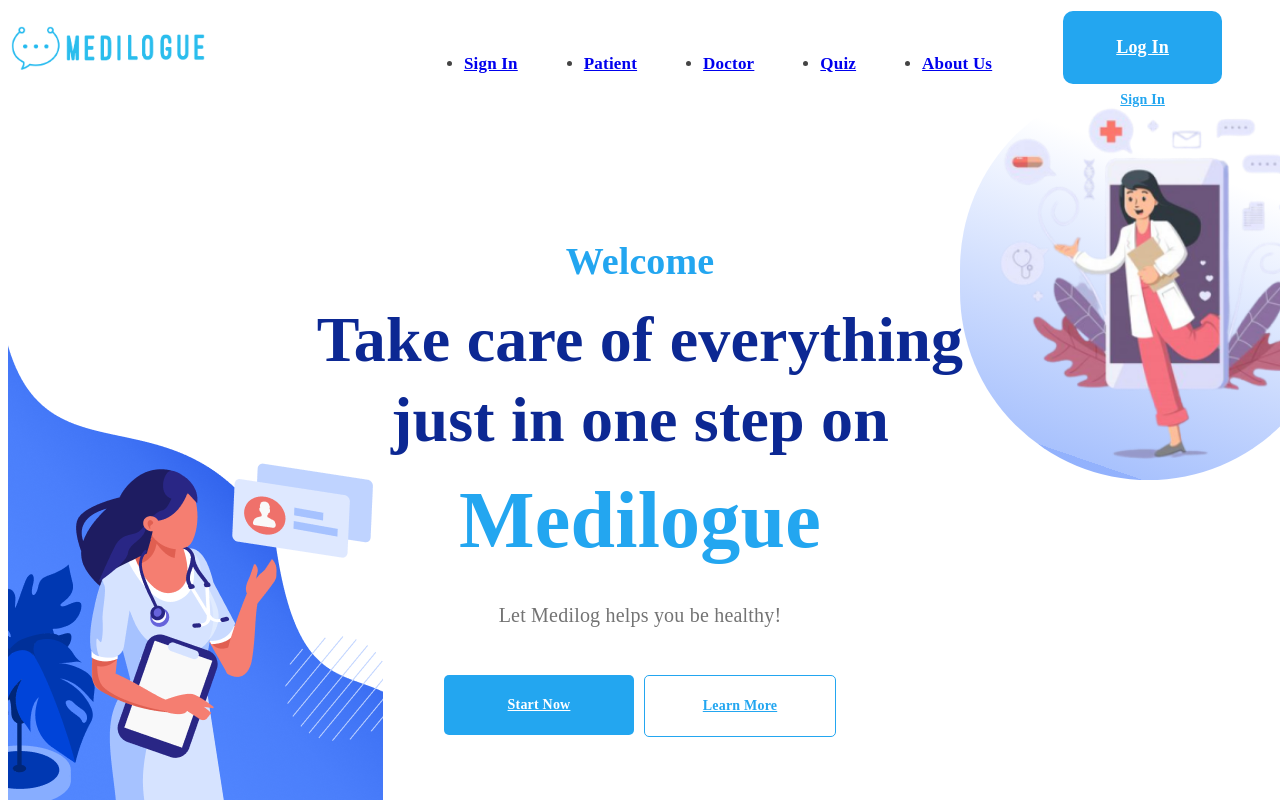
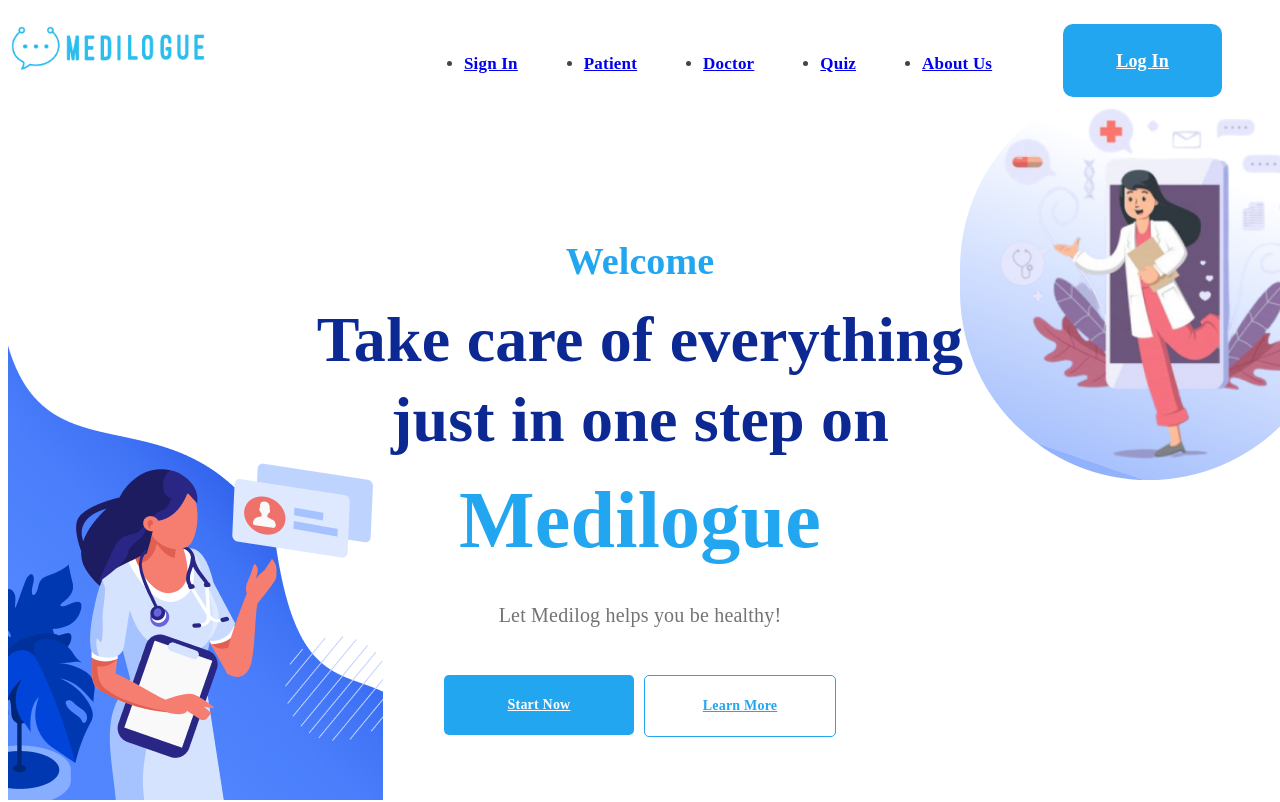
Before and after one commit to AWS-Yonsei/medilogue_frontend, a React (Create React App) app: page / in a window 1280 px wide. Shown: the top 802 px of the page. Built offline with nearby package versions, Linux system fonts and the light colour scheme.

Commit message:
Clean Menu

```diff
--- a/src/layouts/Menu.js
+++ b/src/layouts/Menu.js
@@ -29,9 +29,6 @@ const Menu = () => {
                 <div className="login_button">
                     <Link className="login_word" to={'/login'}>Log In</Link>
                 </div>
-                <div className="register_button">
-                    <Link className="register_word" to={'/login'}> Sign In </Link>
-                </div>
             </div>
         </div>
     );
```
